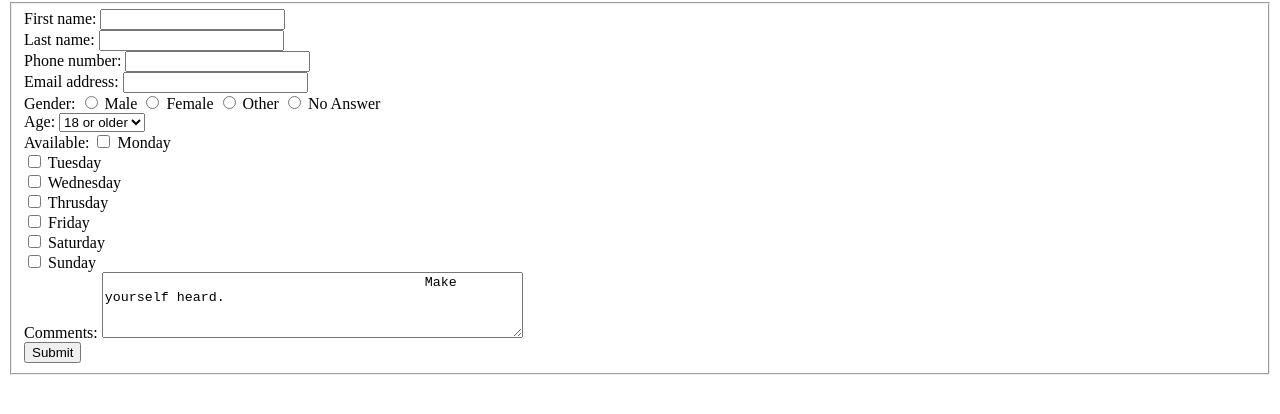
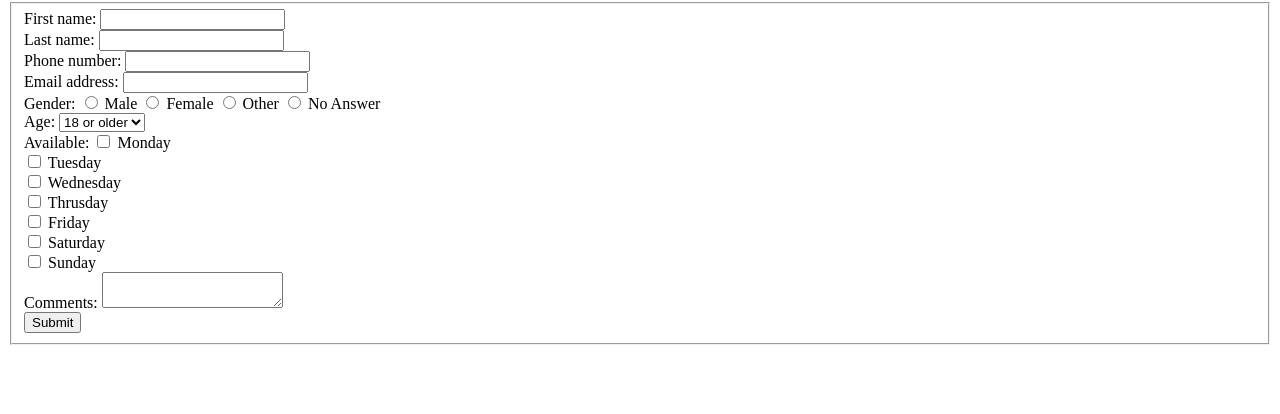
Before and after one commit to xchen205/webdev_lab5, a plain HTML site: page index.html in a window 1280 px wide. Shown: the part 78-492 px from the top of the page. Drawn offline with Linux system fonts and the light colour scheme.

Commit message:
Update index.html

```diff
--- a/index.html
+++ b/index.html
@@ -37,7 +37,7 @@
 	  			</div>
 	  			<div>
 	  			<label for="age_field">Age:</label>
-	  				<select id="age_field">
+	  				<select id="age_field" name="age_field">
 		  				<option value="18+">18 or older</option>
 		  				<option value="under 18">not 18</option>
 					</select>
@@ -61,8 +61,7 @@
 	  			</div>
 	  			<div>
 	  			<label for="comments_field">Comments:</label>
-		  			<textarea id="comments_field" name="Comments" rows="4" cols="50">
-					Make yourself heard.
+		  			<textarea id="comments_field" name="comments_field">
 					</textarea>
 	  			</div>
 	  			<div>
```
